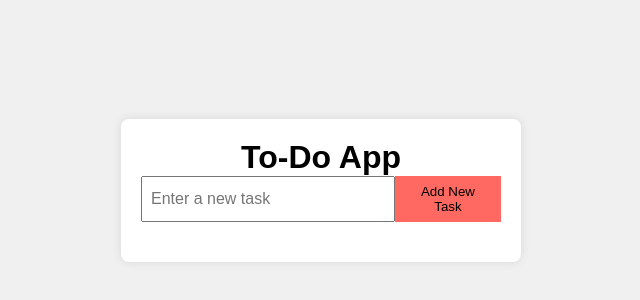
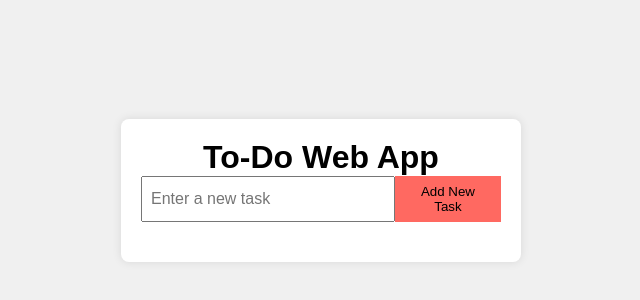
Before and after one commit to shivam-goswami5123/AWS-CICD-Project, a website: page ToDoList/public/index.html in a window 1280 px wide. Shown: the part 210-510 px from the top of the page, without its empty margins (319-959 px from the left). Drawn offline with Linux system fonts and the light colour scheme; no server answers.

Commit message:
Update index.html

```diff
--- a/ToDoList/public/index.html
+++ b/ToDoList/public/index.html
@@ -8,7 +8,7 @@
 </head>
 <body>
   <div class="todo-container">
-    <h1>To-Do App</h1>
+    <h1>To-Do Web App</h1>
     <form id="task-form">
       <input type="text" id="task-input" placeholder="Enter a new task" required />
       <button type="submit">Add New Task</button>
```
